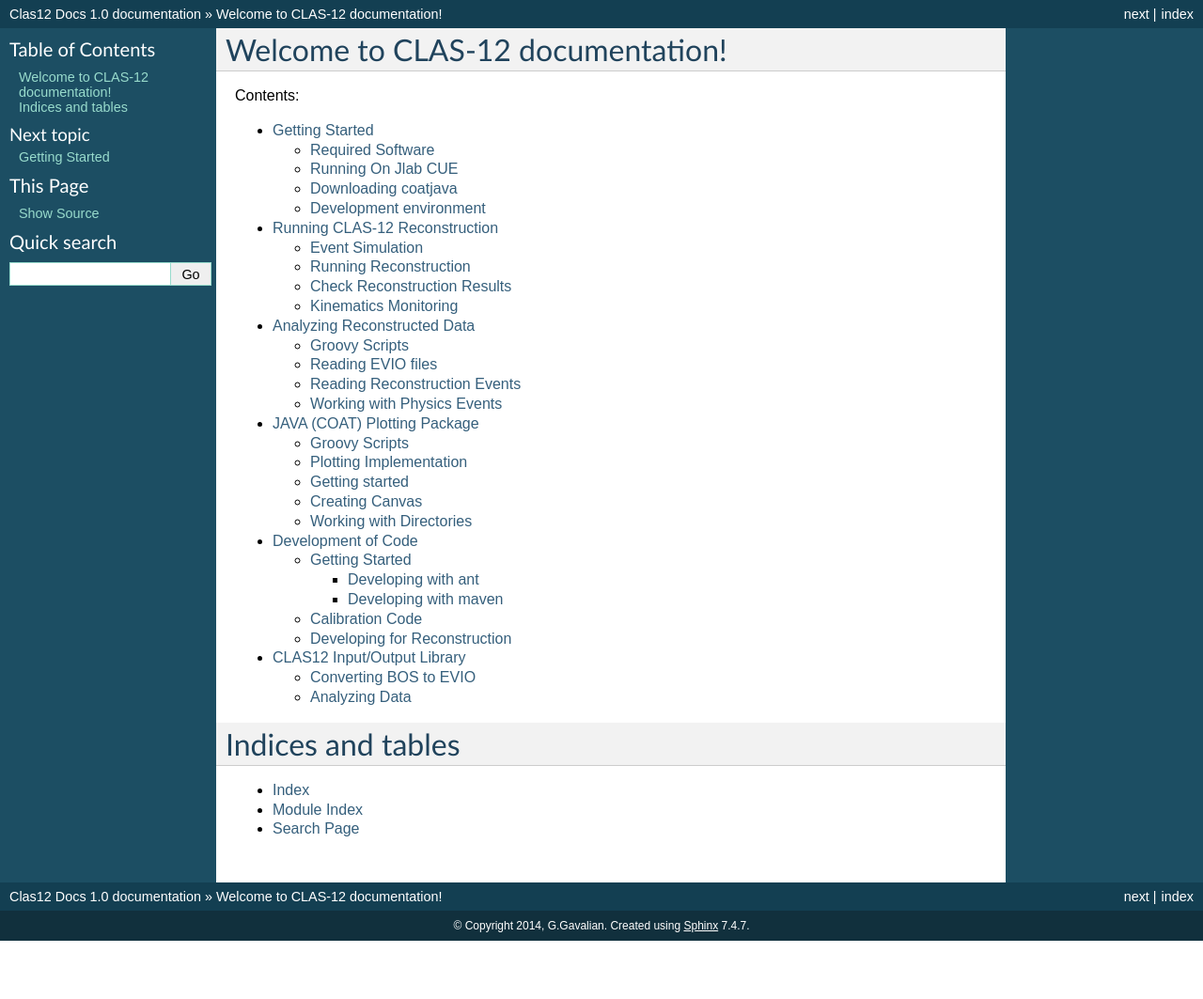
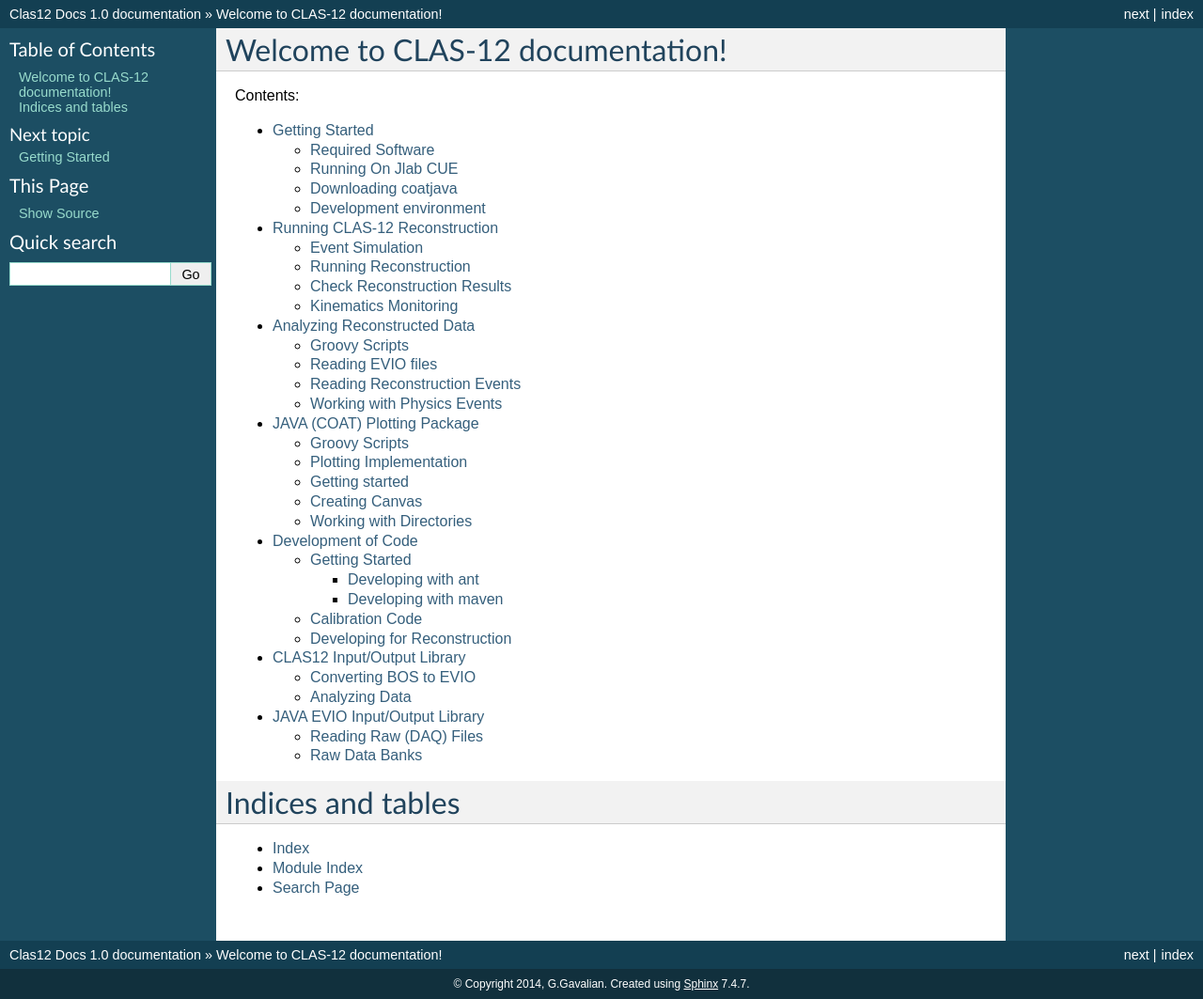
Before and after one commit to mckunkel/clas12docs, a Sphinx documentation site: the page built from OfflineSoftware/source/index.rst, in a window 1280 px wide. Shown: the whole page at 94% size. Built offline with Sphinx 7.4.7, drawn with Linux system fonts in a browser that asks for light colours; before the commit the page ends 1001 px from its top, so only the background shows below that; some of the changed lines change nothing that is shown.

Commit message:
Added documentation on how to read raw evio files

```diff
--- a/OfflineSoftware/source/index.rst
+++ b/OfflineSoftware/source/index.rst
@@ -17,6 +17,7 @@
    plotting/introduction
    development/introduction
    io/bosio
+   io/evioraw
 
 ..   rootio/introduction
 ..   io/introduction
--- /dev/null
+++ b/OfflineSoftware/source/io/evioraw.rst
@@ -0,0 +1,100 @@
+
+.. _clasio-raw:
+
+******************************
+JAVA EVIO Input/Output Library
+******************************
+
+The clas-io library provides utilities to read/write evio files consistent with CLAS12
+conventions. It has classes to manipulate RAW (DAQ) EVIO files as well as GEMC output
+EVIO files with dictionary based bank structures.
+
+Reading Raw (DAQ) Files
+=======================
+
+Following are examples of groovy scripts used to read evio RAW data files. The examples
+can be found in coatjava package in directory sctipts/evio.
+To read raw files one must use:
+
+.. code-block:: java
+
+   import org.jlab.evio.clas12.*;
+   import org.jlab.clas12.raw.*;
+   import org.jlab.io.decode.*;
+
+   outputFile = args[0];
+
+   EvioRawDataSource  reader = new EvioRawDataSource();
+   reader.open(outputFile);
+
+   while(reader.hasEvent()){
+      EvioDataEvent event = reader.getNextEvent();
+      reader.list(event);
+   }
+
+   reader.close();
+
+This script will read each event and print out branches that correspond to crate numbers.
+The printout looks like:
+
+.. code-block:: bash
+
+   [EVIO DATA EVENT LIST]
+   EVIO Branch tag = 4 (4) num = d7 (215)
+     evio leaf : tag = e10a (57610) num = 0 (0) length = 4
+     evio leaf : tag = e111 (57617) num = 0 (0) length = 35
+     evio leaf : tag = e10f (57615) num = 0 (0) length = 5
+
+Where tag corresponds to CRATE number and num is changing from 0 to 255 depending on the event number
+to keep track of event sequence. The leafs have different structure and contain data read from the
+crate. The data is written in composite bank format, and it is the branch with tag=57617 in this example.
+The tags can vary depending on the mode used to write data (raw ADC mode or Pulse ADC mode).
+The EvioRawDataSource class will automatically recognize the tags and parse them individually depending
+on the data mode.
+
+Raw Data Banks
+==============
+
+There is one class that handles bank structure for raw data and it initializes differently depending
+on the mode of the bank (determined by the tag number). To read a specific crate information add these lines
+to previous example:
+
+.. code-block:: java
+
+  ...
+  EvioRawDataBank bank = reader.getDataBank(event,4);
+  System.out.println(bank);
+  ...
+
+The raw data bank object will be created from the data for CRATE 4. The printout looks like:
+
+.. code-block:: bash
+
+   [RAW Data Bank] CRATE :    4 , SLOT =    3 , TRIGGER =    24022 , TIME =     28953094729186
+   CHANNEL :  376
+     -->   0 : PULSE (mode =  4) :      376      211        2
+   CHANNEL :  377
+     -->   0 : PULSE (mode =  4) :      377      210        7
+   CHANNEL :  378
+     -->   0 : PULSE (mode =  4) :      378      211        3
+   CHANNEL :  867
+     -->   0 : PULSE (mode =  4) :      867      211        0
+
+
+Depending on the content of the leafs in the EVIO node, the EvioRawDataBank will create objects
+of RawData differently. Before accessing the data use has to check the mode of RawData object.
+To read the data from EvioRawDataBank the list of channels has to be obtained first, then
+for each channel, list of RawData objects can be obtained. Each channel in the crate can have multiple
+hits.
+
+.. code-block:: java
+
+    if(bank!=null){
+    List<Integer>  channels = bank.getChannelList(); // LIST of channels
+    for(Integer chan : channels){
+        List<RawData>  channelData = bank.getData(chan); // List of hits for given channel
+        for(RawData data : channelData){
+           System.out.println("channel = " + chan + " mode = " + data.mode());
+        }
+    }
+   }
```
